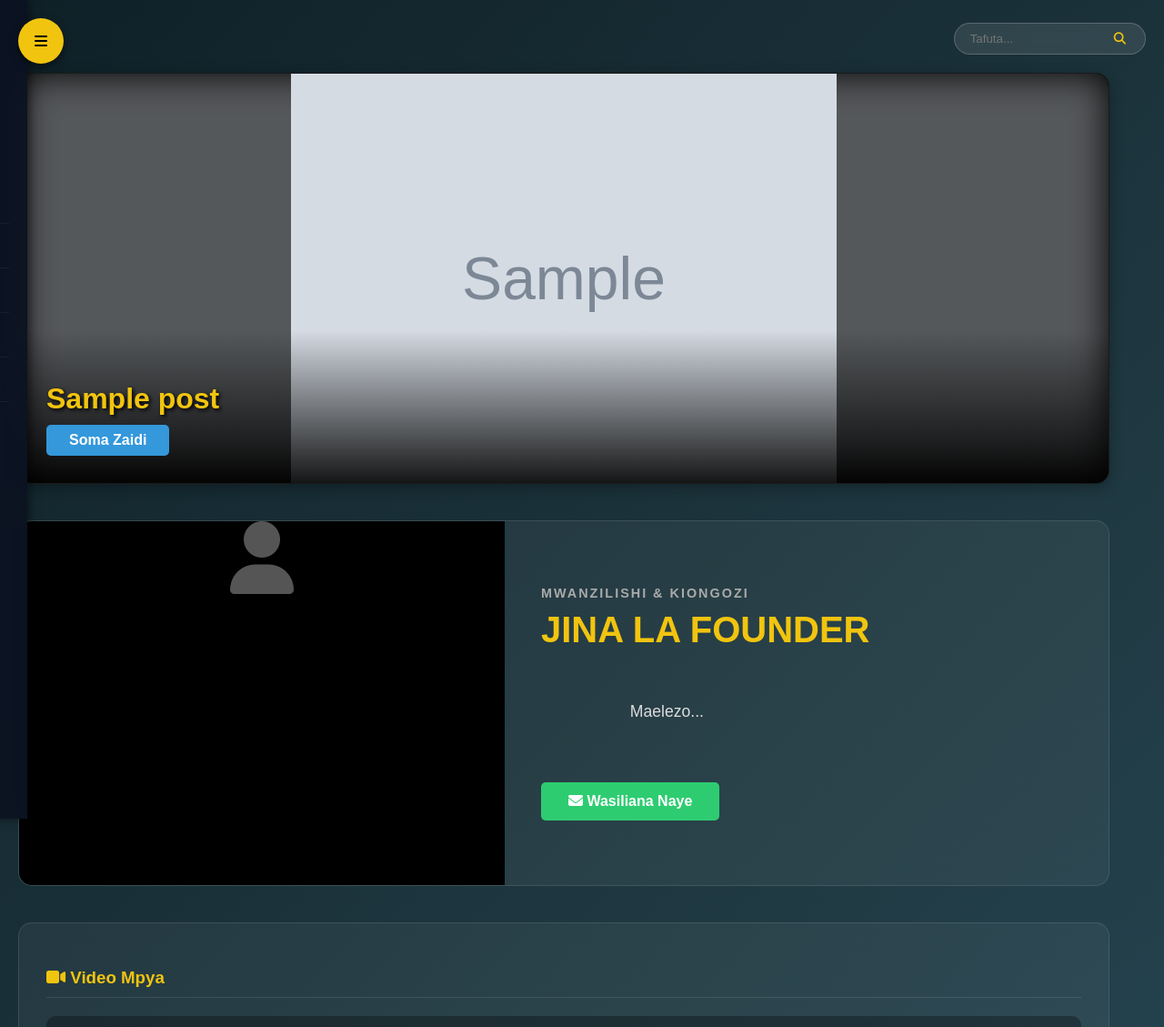
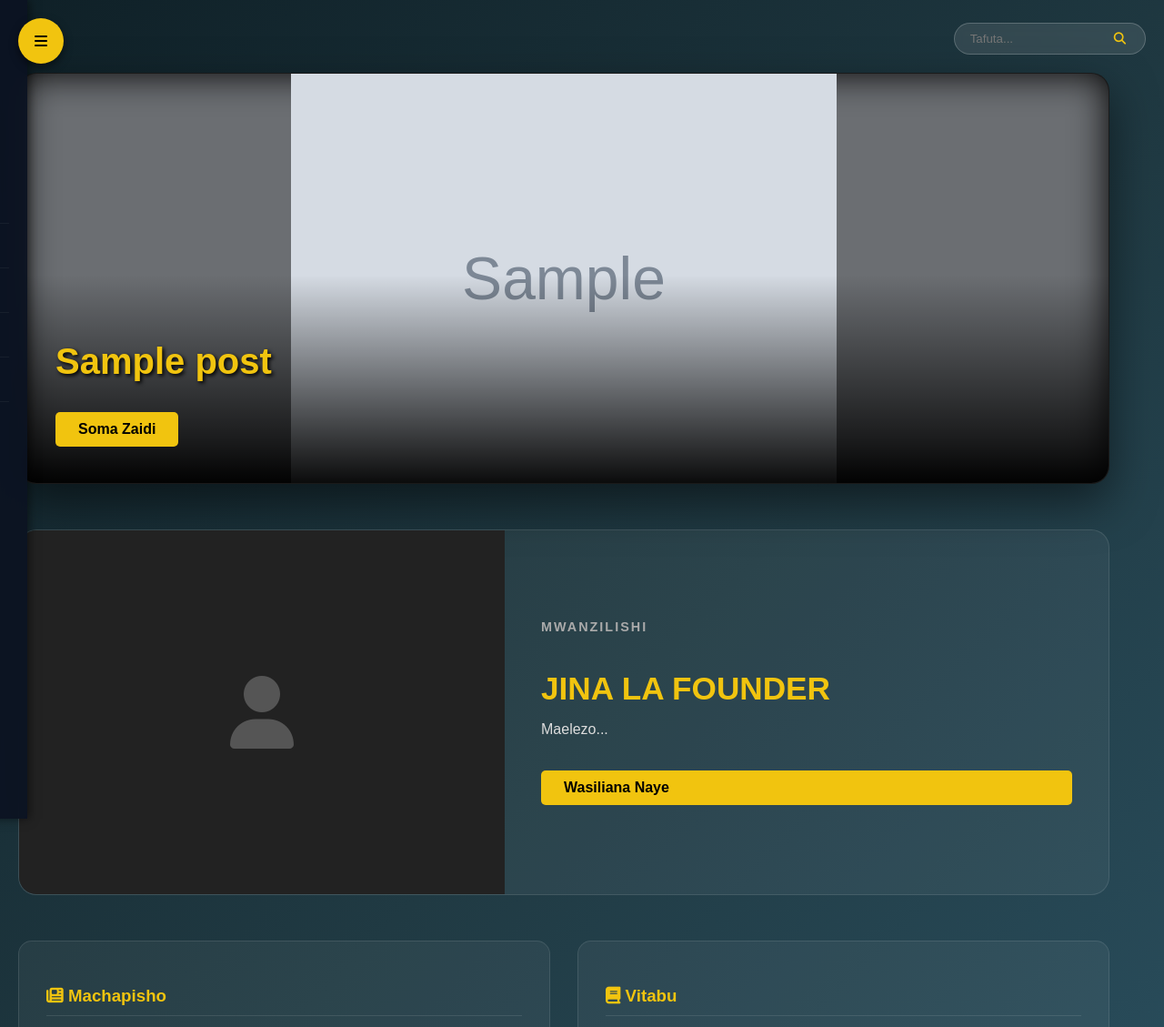
Before and after one commit to abdondismas0-hub/impactful-mind-web, a Flask app: page / in a window 1280 px wide. Shown: the top 1129 px of the page at 91% size. Run offline with Flask 3, Linux system fonts and the light colour scheme; data comes from the database, SQL or seed files in the repository; tables that the repository leaves empty hold one stand-in row (values such as "Sample post"); grey boxes marked "Sample" are stand-in pictures.

Commit message:
Update index.html

```diff
--- a/templates/index.html
+++ b/templates/index.html
@@ -2,171 +2,121 @@
 
 {% block content %}
 
-    <!-- 1. SLIDESHOW / CAROUSEL -->
-    <!-- Sehemu hii inaonyesha picha zinazotembea juu ya ukurasa -->
-    <div class="carousel-container" style="margin-bottom: 40px; position: relative; border-radius: 15px; overflow: hidden; box-shadow: 0 4px 15px rgba(0,0,0,0.3); min-height: 450px;">
+    <!-- 1. SLIDESHOW -->
+    <div class="carousel-container">
         {% if carousel_posts %}
-            <div id="slideshow-wrapper">
             {% for post in carousel_posts %}
-                <div class="carousel-item fade" style="display: {{ 'block' if loop.first else 'none' }}; height: 450px; width: 100%; position: relative; background: #000;">
-
-                    <!-- Background Blur (Hujaza nafasi tupu pembeni) -->
-                    <div class="slide-bg" style="background-image: url('{{ post.image_file }}'); position: absolute; top: 0; left: 0; width: 100%; height: 100%; background-size: cover; background-position: center; filter: blur(20px) brightness(0.4);"></div>
-
-                    <!-- Picha Halisi (Inaonekana yote bila kukatika) -->
-                    <img src="{{ post.image_file }}" class="slide-img-front" alt="{{ post.title }}" style="position: absolute; top: 0; left: 0; width: 100%; height: 100%; object-fit: contain; z-index: 2;">
-
-                    <!-- Maandishi ya chini -->
-                    <div class="carousel-caption" style="position: absolute; bottom: 0; width: 100%; padding: 30px; background: linear-gradient(to top, rgba(0,0,0,0.9), transparent); color: white; z-index: 3;">
-                        <h2 style="color: #f1c40f; font-size: 2rem; margin-bottom: 10px; text-shadow: 2px 2px 4px #000;">{{ post.title }}</h2>
-                        <a href="{{ url_for('view_post', post_id=post.id) }}" class="btn" style="padding: 8px 25px; background-color: #3498db; border: none; color: white; text-decoration: none; border-radius: 5px;">Soma Zaidi</a>
+            <div class="carousel-item fade" style="display: {{ 'block' if loop.first else 'none' }};">
+                <div class="slide-bg" style="background-image: url('{{ post.image_file }}');"></div>
+                <img src="{{ post.image_file }}" class="slide-img-front" alt="{{ post.title }}">
+                <div class="carousel-caption">
+                    <h2 style="color: var(--accent); font-size: 2.5rem; text-shadow: 2px 2px 4px #000;">{{ post.title }}</h2>
+                    <a href="{{ url_for('view_post', post_id=post.id) }}" class="btn">Soma Zaidi</a>
                 </div>
             </div>
             {% endfor %}
+        {% else %}
+            <div style="height: 100%; display: flex; align-items: center; justify-content: center; background: #1a1a1a; text-align: center;">
+                <div>
+                    <h1 style="color: var(--accent); font-size: 3rem;">Karibu Impactful Mind</h1>
+                    <p>Maktaba ya Dijitali.</p>
                 </div>
-        {% else %}
-            <!-- Ujumbe wa Kukaribisha (Kama hamna slides) -->
-            <div class="glass-panel" style="text-align: center; padding: 100px 20px; background: linear-gradient(135deg, #1e3c72, #2a5298); height: 450px; display: flex; flex-direction: column; justify-content: center; align-items: center;">
-                <h1 style="color: #f1c40f; font-size: 3rem; margin-bottom: 20px;">Karibu Impactful Mind</h1>
-                <p style="color: white; font-size: 1.3rem; margin-bottom: 30px;">Jenga Akili Yako, Badilisha Maisha Yako.</p>
-                <a href="{{ url_for('library') }}" class="btn" style="padding: 12px 30px; font-size: 1.1rem; background-color: #f1c40f; color: #0c1422; text-decoration: none; border-radius: 25px; font-weight: bold;">Ingia Maktaba &rarr;</a>
             </div>
         {% endif %}
     </div>
 
-    <!-- 2. FOUNDER SECTION (SQUARE DESIGN) -->
-    <!-- Sehemu ya kumtambulisha Mwanzilishi -->
-    <section class="glass-panel" style="padding: 0; margin-bottom: 40px; overflow: hidden; background: rgba(255,255,255,0.05);">
-        <div style="display: flex; flex-wrap: wrap; align-items: center;">
-
-            <!-- Picha ya Founder -->
-            <div style="flex: 1 1 350px; min-height: 400px; background: #000; position: relative;">
+    <!-- 2. FOUNDER SECTION (SQUARE) -->
+    <section class="founder-card">
+        <div class="founder-img-box">
             {% if about_info and about_info.founder_image %}
-                    <img src="{{ about_info.founder_image }}" style="width: 100%; height: 100%; object-fit: cover; display: block;" alt="Founder">
+                <img src="{{ about_info.founder_image }}" class="founder-img" alt="Founder">
             {% else %}
-                    <div style="width: 100%; height: 100%; display: flex; align-items: center; justify-content: center;">
+                <div style="width: 100%; height: 100%; display: flex; align-items: center; justify-content: center; background: #222;">
                     <i class="fas fa-user fa-5x" style="color: #555;"></i>
                 </div>
             {% endif %}
         </div>
 
-            <!-- Maelezo ya Founder -->
-            <div style="flex: 1 1 400px; padding: 40px;">
-                <span style="color: #aaa; letter-spacing: 2px; font-weight: bold; font-size: 0.9rem; margin-bottom: 10px; display: block;">MWANZILISHI & KIONGOZI</span>
-                <h2 style="color: #f1c40f; font-size: 2.5rem; margin-top: 0; margin-bottom: 20px; text-transform: uppercase;">
-                    {{ about_info.founder_name if about_info else 'Jina la Founder' }}
-                </h2>
-                <div style="color: #ddd; line-height: 1.8; font-size: 1.1rem; margin-bottom: 30px; white-space: pre-wrap;">
-                    {{ about_info.founder_bio if about_info else 'Maelezo kuhusu mwanzilishi na maono ya Impactful Mind yataonekana hapa baada ya kuwekwa kupitia Admin Dashboard.' }}
+        <div class="founder-info">
+            <span style="color: #aaa; letter-spacing: 2px; font-weight: bold; font-size: 0.9rem; margin-bottom: 10px; display: block;">MWANZILISHI</span>
+            <h2>{{ about_info.founder_name if about_info else 'Jina la Founder' }}</h2>
+            <div style="color: #ddd; line-height: 1.8; margin-bottom: 30px;">
+                {{ about_info.founder_bio if about_info else 'Maelezo ya mwanzilishi yataonekana hapa...' }}
             </div>
-                <a href="{{ url_for('contact') }}" class="btn" style="background-color: #2ecc71; color: white; padding: 12px 30px; text-decoration: none; border-radius: 5px;">
-                    <i class="fas fa-envelope"></i> Wasiliana Naye
-                </a>
-            </div>
+            <a href="{{ url_for('contact') }}" class="btn">Wasiliana Naye</a>
         </div>
     </section>
 
-    <!-- 3. VIDEO SECTION (MPYA) -->
-    <!-- Inaonyesha video za karibuni kama zipo -->
-    {% if videos %}
-    <section class="glass-panel" style="margin-bottom: 40px; padding: 30px;">
-        <h3 style="color: #f1c40f; border-bottom: 1px solid rgba(255,255,255,0.1); padding-bottom: 10px; margin-bottom: 20px;">
-            <i class="fas fa-video"></i> Video Mpya
-        </h3>
-        <div style="display: grid; grid-template-columns: repeat(auto-fit, minmax(300px, 1fr)); gap: 20px;">
-            {% for video in videos %}
-            <div style="background: rgba(0,0,0,0.3); padding: 15px; border-radius: 10px;">
-                <video width="100%" controls style="border-radius: 10px; margin-bottom: 10px;">
-                    <source src="{{ video.video_file }}" type="video/mp4">
-                    Browser yako haikubali video hii.
-                </video>
-                <h4 style="color: white; margin: 5px 0;">{{ video.title }}</h4>
-                <p style="color: #ccc; font-size: 0.9rem;">{{ video.description }}</p>
-            </div>
-            {% endfor %}
-        </div>
-    </section>
-    {% endif %}
-
-    <!-- 4. LATEST CONTENT GRID (Posts & Books) -->
-    <div style="display: grid; grid-template-columns: repeat(auto-fit, minmax(300px, 1fr)); gap: 30px;">
+    <!-- 3. LATEST CONTENT (GRID SYSTEM) -->
+    <div class="content-grid">
 
         <!-- Latest Posts -->
         <div class="glass-panel">
-            <h3 style="color: #f1c40f; border-bottom: 1px solid rgba(255,255,255,0.1); padding-bottom: 10px; margin-bottom: 20px;">
-                <i class="fas fa-newspaper"></i> Machapisho Mapya
+            <h3 style="color: var(--accent); border-bottom: 1px solid rgba(255,255,255,0.1); padding-bottom: 10px;">
+                <i class="fas fa-newspaper"></i> Machapisho
             </h3>
-            <ul style="list-style: none; padding: 0;">
+            <div style="margin-top: 20px;">
                 {% for post in posts %}
-                <li style="padding: 15px 0; border-bottom: 1px solid rgba(255,255,255,0.05); display: flex; gap: 15px; align-items: center;">
-                    <!-- Thumbnail ndogo ya post -->
-                    <div style="width: 60px; height: 60px; flex-shrink: 0; background: #000; border-radius: 5px; overflow: hidden;">
+                <div class="list-item">
+                    <div class="list-thumb">
                         {% if post.image_file %}
-                        <img src="{{ post.image_file }}" style="width: 100%; height: 100%; object-fit: cover;">
+                        <img src="{{ post.image_file }}" alt="Post">
                         {% endif %}
                     </div>
                     <div>
-                        <a href="{{ url_for('view_post', post_id=post.id) }}" style="color: white; font-weight: bold; text-decoration: none; font-size: 1rem; display: block;">{{ post.title }}</a>
-                        <small style="color: #aaa;">{{ post.date_posted.strftime('%d %b %Y') }}</small>
+                        <a href="{{ url_for('view_post', post_id=post.id) }}" style="color: white; font-weight: bold; text-decoration: none; font-size: 1rem;">{{ post.title }}</a>
+                        <br><small style="color: #aaa;">{{ post.date_posted.strftime('%d %b') }}</small>
                     </div>
-                </li>
+                </div>
                 {% else %}
-                    <li style="color: #888;">Hakuna posts bado.</li>
+                    <p style="color: #888;">Hakuna posts bado.</p>
                 {% endfor %}
-            </ul>
-            <div style="text-align: right; margin-top: 20px;">
-                <a href="{{ url_for('posts') }}" style="color: #3498db; text-decoration: none;">Ona Zote &rarr;</a>
+            </div>
+            <div style="text-align: right; margin-top: 15px;">
+                <a href="{{ url_for('posts') }}" style="color: var(--accent); text-decoration: none;">Ona Zote &rarr;</a>
             </div>
         </div>
 
         <!-- Latest Books -->
         <div class="glass-panel">
-            <h3 style="color: #f1c40f; border-bottom: 1px solid rgba(255,255,255,0.1); padding-bottom: 10px; margin-bottom: 20px;">
-                <i class="fas fa-book"></i> Vitabu Vipya
+            <h3 style="color: var(--accent); border-bottom: 1px solid rgba(255,255,255,0.1); padding-bottom: 10px;">
+                <i class="fas fa-book"></i> Vitabu
             </h3>
-            <ul style="list-style: none; padding: 0;">
+            <div style="margin-top: 20px;">
                 {% for book in books %}
-                <li style="padding: 15px 0; border-bottom: 1px solid rgba(255,255,255,0.05); display: flex; justify-content: space-between; align-items: center;">
+                <div class="list-item" style="justify-content: space-between;">
                     <div>
-                        <span style="color: white; font-weight: bold; display: block;">{{ book.title }}</span>
+                        <span style="font-weight: bold; color: #fff; display: block;">{{ book.title }}</span>
                         <small style="color: #aaa;">{{ book.author }}</small>
                     </div>
-                    <!-- KITUFE CHA KUSOMA (READ) - HAKI-DOWNLOAD -->
-                    <a href="{{ url_for('read_book', book_id=book.id) }}" style="color: #2ecc71; text-decoration: none; background: rgba(46,204,113,0.1); padding: 5px 15px; border-radius: 5px; font-weight: bold;">
-                        <i class="fas fa-book-reader"></i> Soma
+                    <a href="{{ url_for('read_book', book_id=book.id) }}" style="color: var(--success); background: rgba(46,204,113,0.1); padding: 5px 10px; border-radius: 5px; text-decoration: none; font-size: 0.9rem;">
+                        Soma
                     </a>
-                </li>
+                </div>
                 {% else %}
-                    <li style="color: #888;">Hakuna vitabu bado.</li>
+                    <p style="color: #888;">Hakuna vitabu bado.</p>
                 {% endfor %}
-            </ul>
-            <div style="text-align: right; margin-top: 20px;">
-                <a href="{{ url_for('library') }}" style="color: #3498db; text-decoration: none;">Ingia Maktaba &rarr;</a>
+            </div>
+            <div style="text-align: right; margin-top: 15px;">
+                <a href="{{ url_for('library') }}" style="color: var(--accent); text-decoration: none;">Ingia Maktaba &rarr;</a>
             </div>
         </div>
 
     </div>
 
-    <!-- Script ya Slideshow (Auto Play) -->
     <script>
         let slideIndex = 0;
         const items = document.querySelectorAll('.carousel-item');
-
         function cycleSlides() {
             if(items.length > 0) {
                 for(let i=0; i<items.length; i++) items[i].style.display = "none";
                 slideIndex++;
                 if(slideIndex > items.length) slideIndex = 1;
-
-                // Muhimu: Tumia 'flex' kwa sababu CSS yetu inatumia flex ku-center picha
-                items[slideIndex-1].style.display = "flex";
-
-                setTimeout(cycleSlides, 5000); // Badilisha kila sekunde 5
+                items[slideIndex-1].style.display = "block";
+                setTimeout(cycleSlides, 5000);
             }
         }
-
-        // Anza slideshow ukurasa ukipakia
-        document.addEventListener('DOMContentLoaded', cycleSlides);
+        cycleSlides();
     </script>
 
 {% endblock %}
```
Lines whose indentation alone changed are shown as unchanged.
